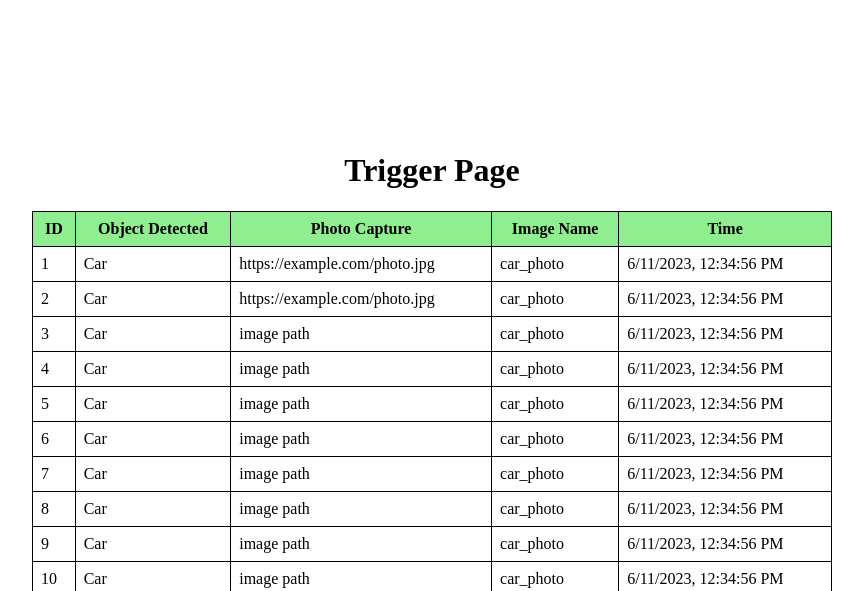
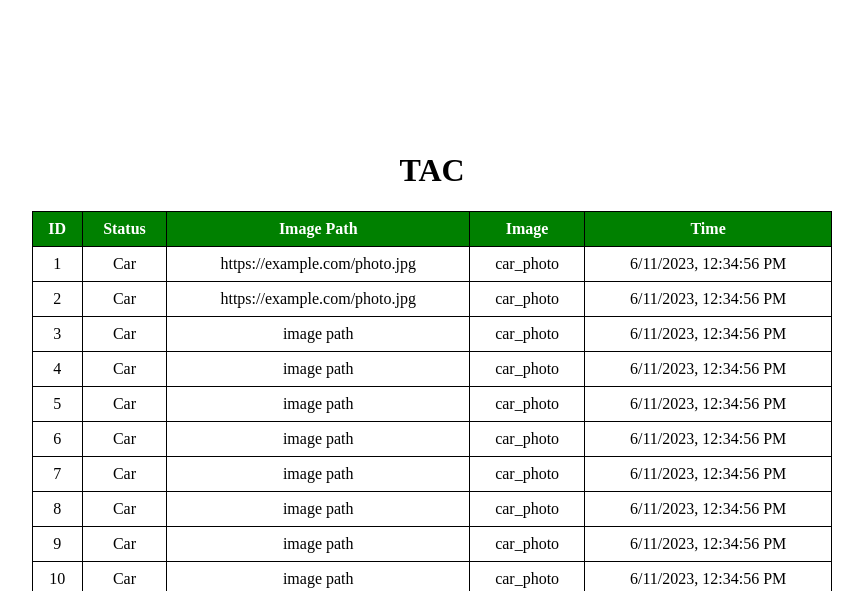
Before and after one commit to thedudeontitan/raspberrypi-lora-photo-transfer, a Flask app: template website/templates/index.html in a window 1280 px wide. Shown: the top 591 px of the page, without its empty margins (208-1071 px from the left). Run offline with Flask 3, Linux system fonts and the light colour scheme; the template is opened without the code that fills it, so the values that code supplies are empty; data comes from the database, SQL or seed files in the repository; some libraries are stand-ins or nearby versions.

Commit message:
minor changes in table

```diff
--- a/website/static/css/main.css
+++ b/website/static/css/main.css
@@ -1,7 +1,9 @@
 #logsTable1 thead {
-  background-color: lightgreen;
+  background-color: green;
+  color: white;
 }
-h1{
+
+h1 {
   text-align: center;
   margin-top: 10vh;
 }
@@ -51,6 +53,7 @@ h1{
 #logsTable1 td {
   padding: 8px;
   border: 1px solid black;
+  text-align: center; /* Align cell content to center */
 }
 
 .button-container {
--- a/website/templates/index.html
+++ b/website/templates/index.html
@@ -9,7 +9,7 @@
     <title>Trigger Page</title>
   </head>
   <body>
-    <h1>Trigger Page</h1>
+    <h1>TAC</h1>
 
     <div class="table-container">
       <table id="logsTable1">
@@ -19,9 +19,9 @@
         <thead>
           <tr>
             <th>ID</th>
-            <th>Object Detected</th>
-            <th>Photo Capture</th>
-            <th>Image Name</th>
+            <th>Status</th>
+            <th>Image Path</th>
+            <th>Image</th>
             <th>Time</th>
           </tr>
         </thead>
```
